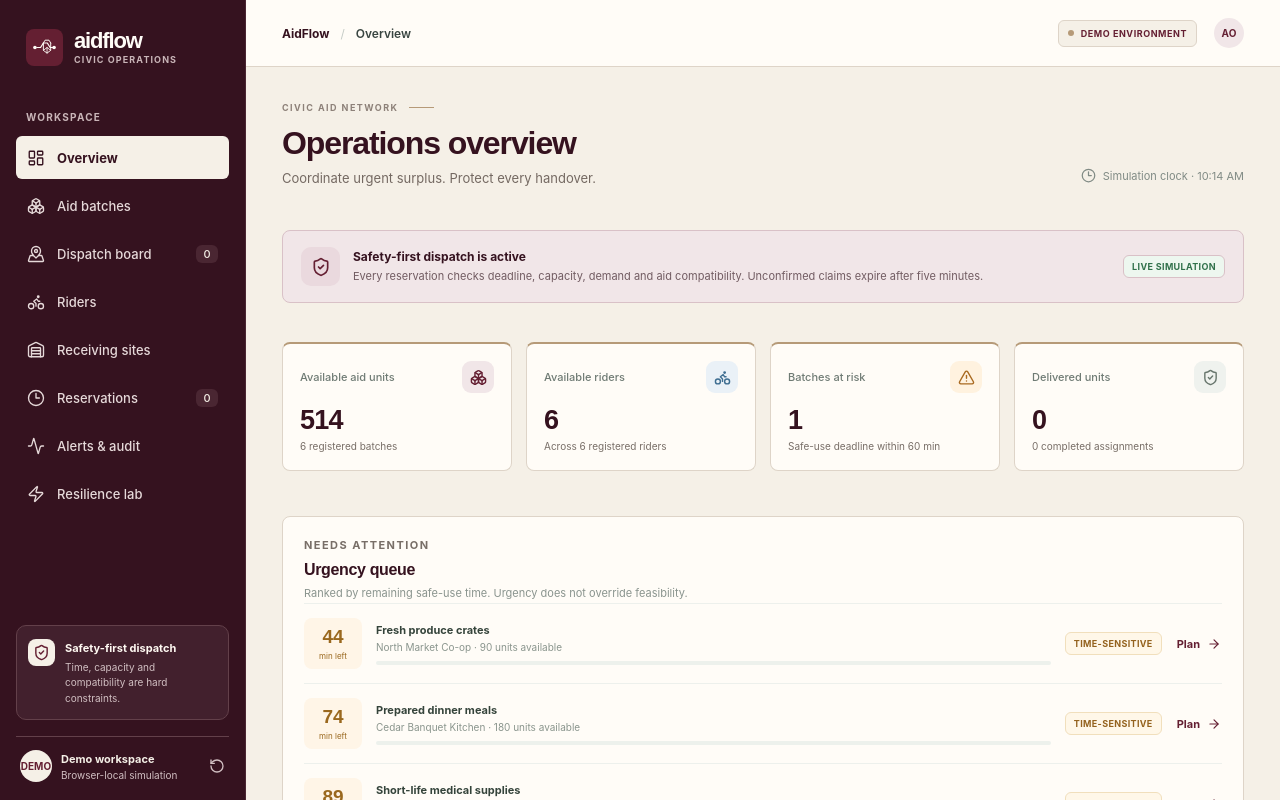
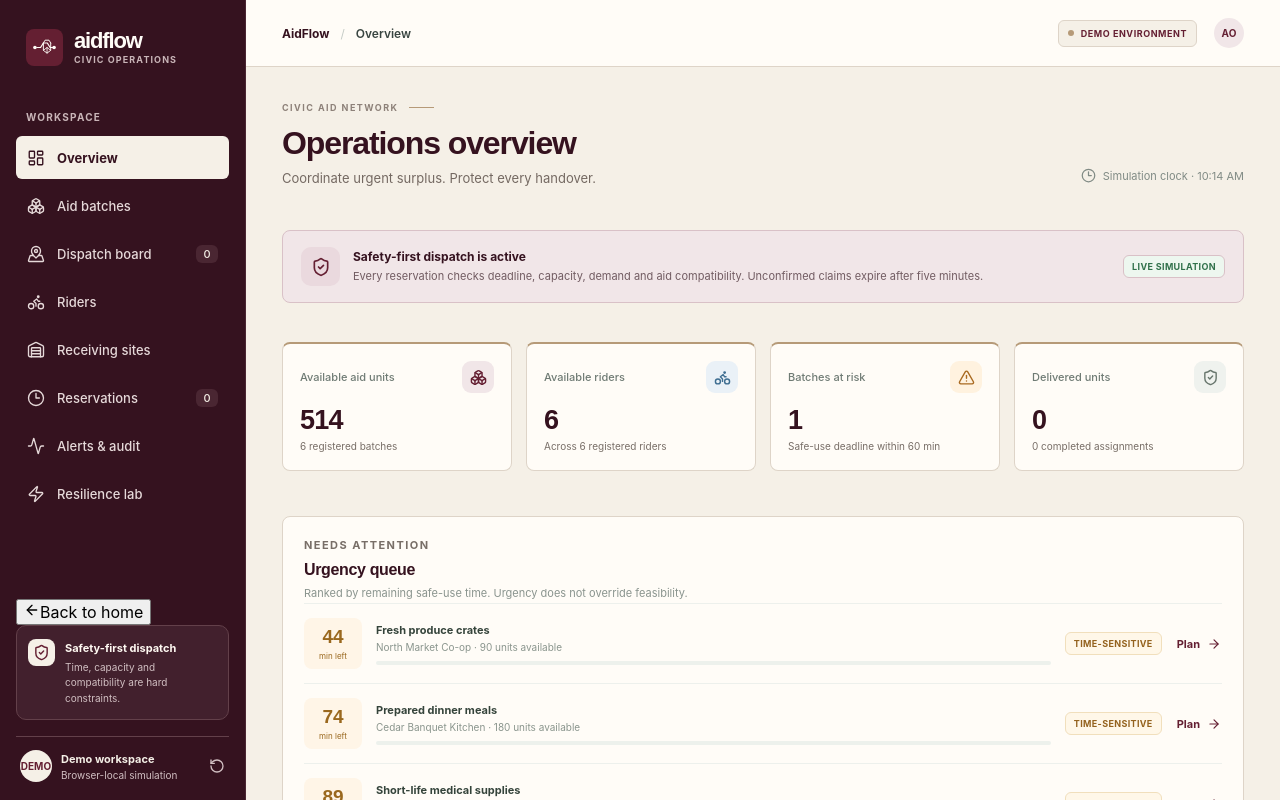
Before and after one commit to ParasharAditya01/hackathon-2026, a React (Vite) app: page / in a window 1280 px wide. Both pictures are taken after a click on the button "Open operations workspace". Shown: the top 800 px of the page. Built offline with nearby package versions, Linux system fonts and the light colour scheme.

Commit message:
Add return-to-home control in operations workspace

```diff
--- a/src/App.jsx
+++ b/src/App.jsx
@@ -1,6 +1,6 @@
 import { useEffect, useMemo, useRef, useState } from "react";
 import {
-  Activity, AlertTriangle, ArrowRight, Bike, Boxes, CheckCircle2, Clock3,
+  Activity, AlertTriangle, ArrowLeft, ArrowRight, Bike, Boxes, CheckCircle2, Clock3,
   HandHeart, LayoutDashboard, MapPinned, PackageCheck, Plus, RotateCcw,
   ShieldCheck, Truck, Warehouse, XCircle, Zap, ClipboardList, HeartPulse
 } from "lucide-react";
@@ -271,6 +271,13 @@ export default function App() {
     }
   };
 
+  const returnToLanding = () => {
+    try { sessionStorage.removeItem("aidflow-entered"); } catch { /* session storage is optional */ }
+    setMobileMenuOpen(false);
+    setEntered(false);
+    window.scrollTo({ top: 0, behavior: "auto" });
+  };
+
   useEffect(() => {
     try { localStorage.setItem(STORAGE_KEY, JSON.stringify(data)); } catch { /* storage is optional in this demo */ }
   }, [data]);
@@ -499,7 +506,7 @@ export default function App() {
       {isMobileNavViewport && <button className="mobile-drawer-close" type="button" aria-label="Close navigation menu" onClick={() => { setMobileMenuOpen(false); mobileMenuButtonRef.current?.focus(); }}><XCircle size={20} aria-hidden="true" /></button>}
       <div className="workspace-label">WORKSPACE</div>
       <nav className="primary-nav" aria-label="Primary navigation">{navItems.map(([label, Icon]) => <button className={"nav-item " + (page === label ? "is-active" : "")} key={label} type="button" onClick={() => navigateTo(label)} aria-current={page === label ? "page" : undefined}><Icon size={18} strokeWidth={1.8} aria-hidden="true" /><span>{label}</span>{label === "Dispatch board" && <span className="nav-count" aria-label={activeAssignments.length + " active assignments"}>{activeAssignments.length}</span>}{label === "Reservations" && <span className="nav-count" aria-label={pendingReservations.length + " pending reservations"}>{pendingReservations.length}</span>}</button>)}</nav>
-      <div className="sidebar-bottom"><div className="safety-note"><span className="safety-icon"><ShieldCheck size={17} /></span><div><strong>Safety-first dispatch</strong><p>Time, capacity and compatibility are hard constraints.</p></div></div><button className="profile-button" type="button" onClick={resetDemo}><span className="avatar">DEMO</span><span className="profile-copy"><strong>Demo workspace</strong><small>Browser-local simulation</small></span><RotateCcw size={16} className="profile-settings" /></button></div>
+      <div className="sidebar-bottom"><button className="back-home-button" type="button" onClick={returnToLanding}><ArrowLeft size={16} aria-hidden="true" /><span>Back to home</span></button><div className="safety-note"><span className="safety-icon"><ShieldCheck size={17} /></span><div><strong>Safety-first dispatch</strong><p>Time, capacity and compatibility are hard constraints.</p></div></div><button className="profile-button" type="button" onClick={resetDemo}><span className="avatar">DEMO</span><span className="profile-copy"><strong>Demo workspace</strong><small>Browser-local simulation</small></span><RotateCcw size={16} className="profile-settings" /></button></div>
     </aside>
     <main className="main-content" id="overview"><header className="topbar">
       {isMobileNavViewport && <button ref={mobileMenuButtonRef} className="mobile-menu-toggle" type="button" aria-label={mobileMenuOpen ? "Close navigation menu" : "Open navigation menu"} aria-expanded={mobileMenuOpen} aria-controls="primary-navigation-panel" onClick={() => setMobileMenuOpen(open => !open)}><span className="mobile-menu-icon" aria-hidden="true">{mobileMenuOpen ? <XCircle size={20} /> : <span className="hamburger-lines"><i /><i /><i /></span>}</span><span className="mobile-menu-label">{mobileMenuOpen ? "Close" : "Menu"}</span></button>}
```
